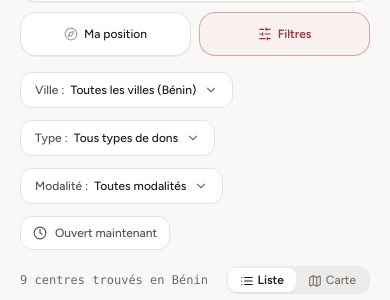
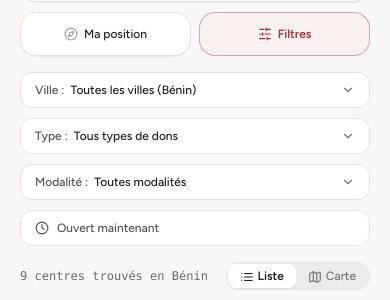
Before and after one commit to SergeCodeur/hemora, a Next.js app: page / in a window 390 px wide. Both pictures are taken after a click on the button "Filtres". Shown: the part 9624-9924 px from the top of the page. Built offline with nearby package versions, Linux system fonts and the light colour scheme.

Commit message:
fix(centers): expand filter selects across full available width on mobile and tablet

```diff
--- a/src/components/sections/centers-section.tsx
+++ b/src/components/sections/centers-section.tsx
@@ -315,16 +315,17 @@ export function CentersSection() {
               </div>
             )}
 
-            {/* Ligne des filtres avancés */}
+            {/* Ligne des filtres avancés (Pleine largeur responsive sur mobile / Grille aérée) */}
             <div
-              className={`flex-wrap items-center gap-3 pt-1 ${
-                showMobileFilters ? "flex" : "hidden md:flex"
+              className={`grid grid-cols-1 sm:grid-cols-2 md:flex md:flex-wrap items-stretch md:items-center gap-2.5 sm:gap-3 pt-1 ${
+                showMobileFilters ? "grid" : "hidden md:flex"
               }`}
             >
               {/* Filtre Ville (Dynamique selon le pays) */}
               <CustomSelect
                 labelPrefix="Ville :"
                 variant="filter"
+                className="w-full md:w-auto"
                 options={[
                   { value: "all", label: `Toutes les villes (${currentCountryConfig.name})` },
                   ...availableCities.map((city) => ({ value: city, label: city })),
@@ -338,6 +339,7 @@ export function CentersSection() {
               <CustomSelect
                 labelPrefix="Type :"
                 variant="filter"
+                className="w-full md:w-auto"
                 options={[
                   { value: "all", label: "Tous types de dons" },
                   { value: "sang", label: "Sang total" },
@@ -358,6 +360,7 @@ export function CentersSection() {
               <CustomSelect
                 labelPrefix="Modalité :"
                 variant="filter"
+                className="w-full md:w-auto"
                 options={[
                   { value: "all", label: "Toutes modalités" },
                   { value: "sans-rdv", label: "Sans rendez-vous" },
@@ -379,15 +382,18 @@ export function CentersSection() {
                 onClick={() =>
                   setFilters((f) => ({ ...f, onlyOpenNow: !f.onlyOpenNow }))
                 }
-                className={`px-3 py-2 rounded-xl border text-xs font-medium inline-flex items-center gap-2 transition-colors cursor-pointer ${
+                className={`w-full sm:w-auto h-[36px] px-3.5 py-1.5 rounded-xl border text-xs font-medium inline-flex items-center justify-between sm:justify-start gap-2 transition-colors cursor-pointer ${
                   filters.onlyOpenNow
                     ? "bg-emerald-50 border-emerald-300 text-emerald-800 font-semibold"
                     : "bg-white border-hemora-border text-stone-600 hover:border-stone-400"
                 }`}
                 aria-pressed={filters.onlyOpenNow}
               >
-                <Clock className="w-3.5 h-3.5" />
-                Ouvert maintenant
+                <div className="flex items-center gap-2">
+                  <Clock className="w-3.5 h-3.5" />
+                  <span>Ouvert maintenant</span>
+                </div>
+                {filters.onlyOpenNow && <Check className="w-3.5 h-3.5 text-emerald-600 sm:hidden" />}
               </button>
 
               {/* Bouton Réinitialiser */}
@@ -395,10 +401,10 @@ export function CentersSection() {
                 <button
                   type="button"
                   onClick={handleResetFilters}
-                  className="px-3 py-2 rounded-xl text-xs font-semibold text-hemora-red hover:bg-hemora-soft-red/30 inline-flex items-center gap-1.5 transition-colors cursor-pointer"
+                  className="w-full sm:w-auto h-[36px] px-3.5 py-1.5 rounded-xl text-xs font-semibold text-hemora-red hover:bg-hemora-soft-red/30 inline-flex items-center justify-center gap-1.5 transition-colors cursor-pointer"
                 >
                   <RotateCcw className="w-3.5 h-3.5" />
-                  Réinitialiser les filtres
+                  <span>Réinitialiser les filtres</span>
                 </button>
               )}
             </div>
--- a/src/components/ui/custom-select.tsx
+++ b/src/components/ui/custom-select.tsx
@@ -172,7 +172,7 @@ export function CustomSelect({
           variant === "country"
             ? "px-2 py-1 text-sm font-semibold h-[36px] w-full bg-transparent border-none hover:text-hemora-red rounded-lg"
             : variant === "filter"
-            ? `px-3.5 py-1.5 text-xs h-[36px] bg-white border border-hemora-border rounded-xl hover:border-stone-400 ${
+            ? `px-3.5 py-1.5 text-xs h-[36px] w-full bg-white border border-hemora-border rounded-xl hover:border-stone-400 ${
                 isOpen ? "border-hemora-red ring-1 ring-hemora-red/30 shadow-2xs" : ""
               }`
             : `px-2.5 sm:px-4 py-2 text-xs sm:text-sm h-11 bg-white border border-hemora-border rounded-xl hover:border-stone-400 ${
```
